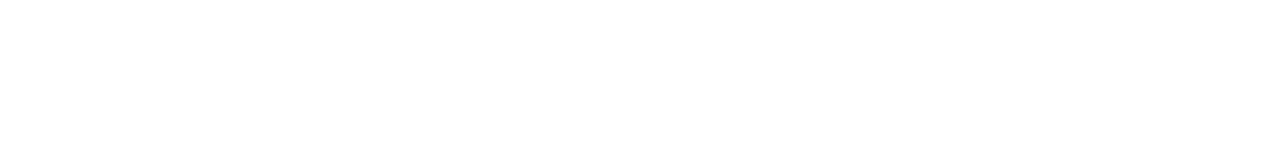
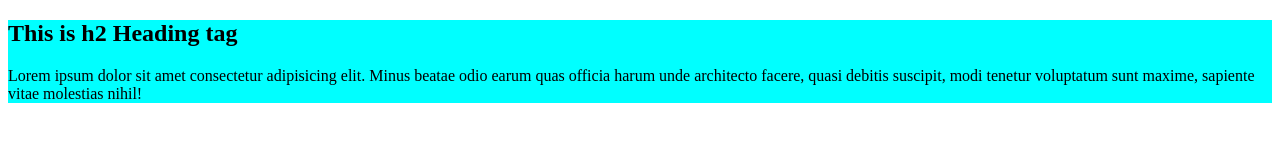
Before and after one commit to Arif-sky/first-website, a plain HTML site: page index.html in a window 1280 px wide. Drawn offline with Linux system fonts and the light colour scheme.

Commit message:
first paragraph

```diff
--- a/index.html
+++ b/index.html
@@ -4,6 +4,17 @@
     <meta charset="UTF-8" />
     <meta name="viewport" content="width=device-width, initial-scale=1.0" />
     <title>My First Website</title>
+    <link rel="stylesheet" href="styles/blog.css" />
   </head>
-  <body></body>
+  <body>
+    <div class="para">
+      <h2>This is h2 Heading tag</h2>
+      <p>
+        Lorem ipsum dolor sit amet consectetur adipisicing elit. Minus beatae
+        odio earum quas officia harum unde architecto facere, quasi debitis
+        suscipit, modi tenetur voluptatum sunt maxime, sapiente vitae molestias
+        nihil!
+      </p>
+    </div>
+  </body>
 </html>
--- /dev/null
+++ b/styles/blog.css
@@ -0,0 +1,3 @@
+.para {
+  background-color: aqua;
+}
```
